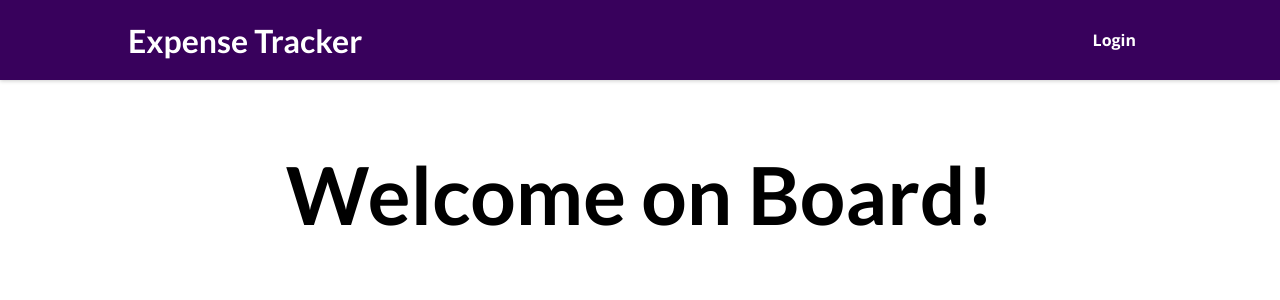
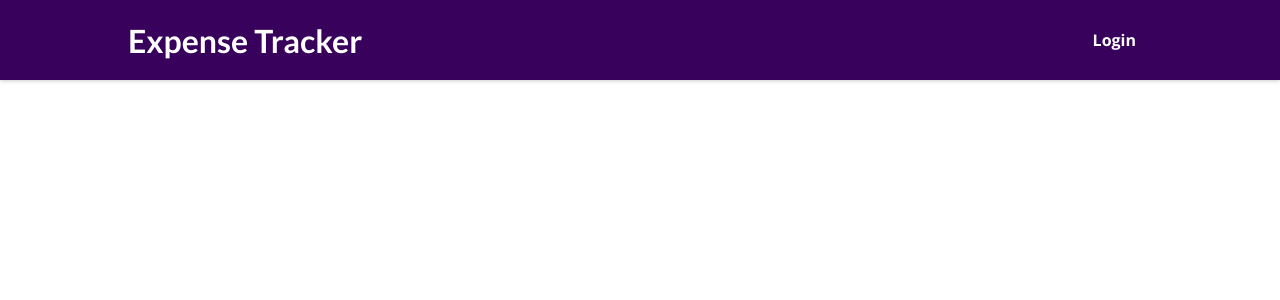
Before and after one commit to Sanjay-3797/Expense-Tracker, a React (Create React App) app: page /home in a window 1280 px wide. Shown: the top 300 px of the page. Built offline with nearby package versions, Linux system fonts and the light colour scheme.

Commit message:
updated with authentication

```diff
--- a/src/App.js
+++ b/src/App.js
@@ -15,9 +15,11 @@ function App() {
         <Route path="/" exact>
           <AuthForm />
         </Route>
+        {authCtx.isLoggedIn && (
           <Route path="/home">
             <Home />
           </Route>
+        )}
       </Switch>
     </React.Fragment>
   );
--- a/src/components/Home.js
+++ b/src/components/Home.js
@@ -4,7 +4,7 @@ import classes from "./Home.module.css";
 const Home = () => {
   return (
     <section className={classes.home}>
-      <h1>Welcome on Board!</h1>
+      <h3>Welcome to Expense Tracker App!</h3>
     </section>
   );
 };
--- a/src/components/Home.module.css
+++ b/src/components/Home.module.css
@@ -3,6 +3,6 @@
     text-align: center;
 }
 
-.home h1 {
-    font-size: 5rem;
+.home h3 {
+    font-size: 4rem;
 }
```
